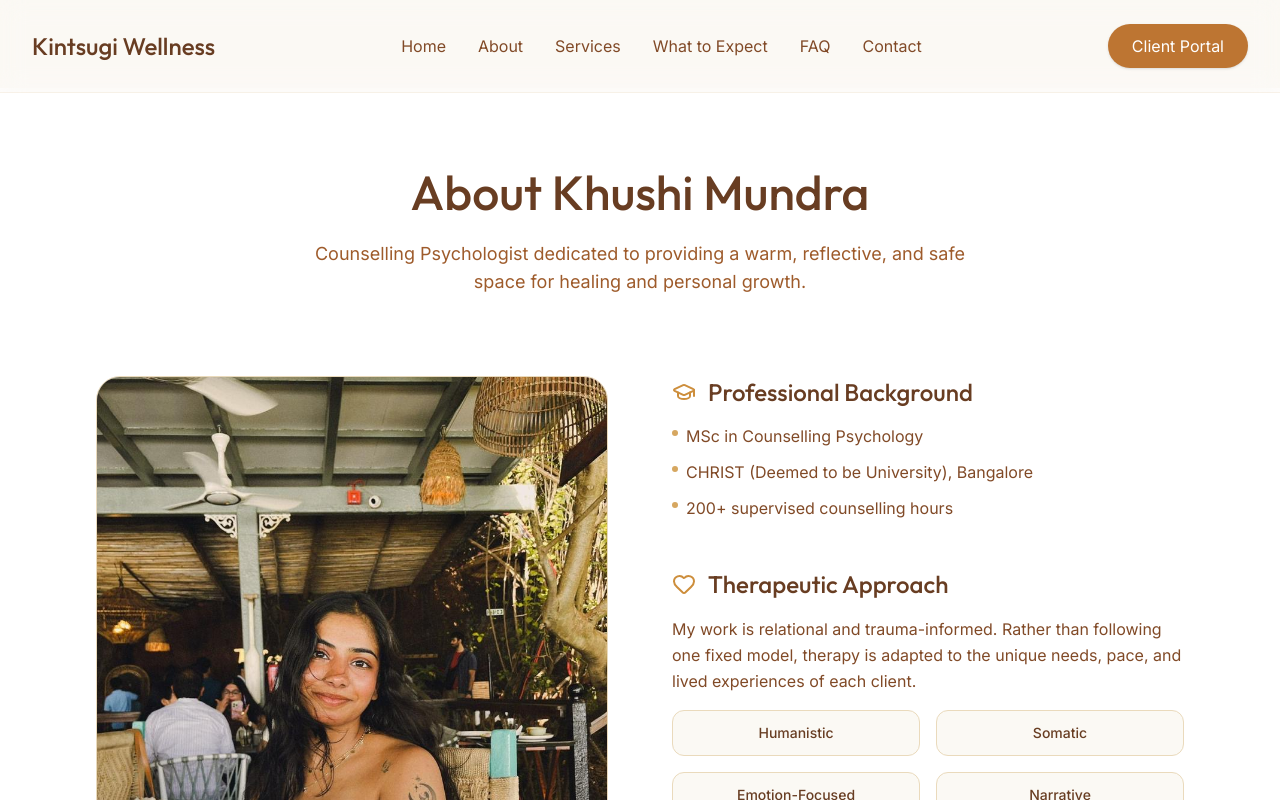
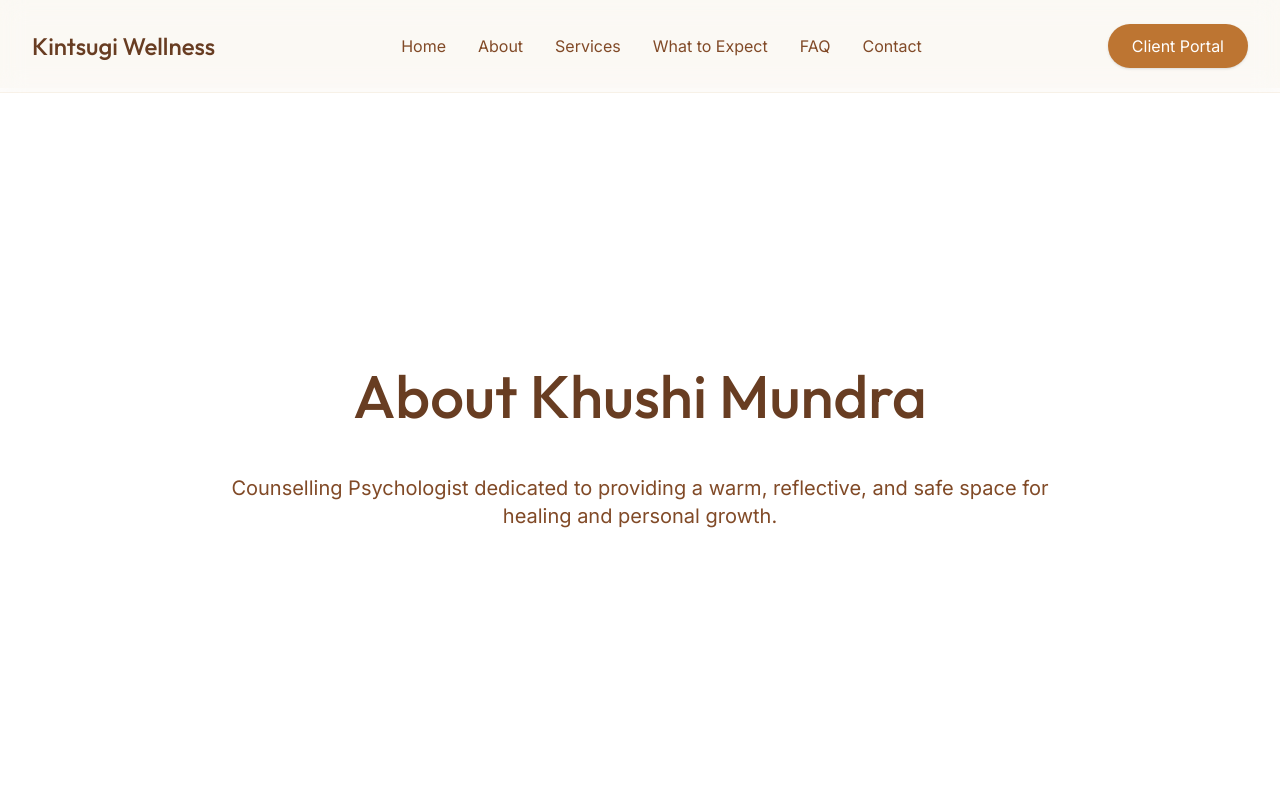
Before and after one commit to shashankmauryaa/kintsugi-wellness, a Next.js app: page /about in a window 1280 px wide. Shown: the top 800 px of the page. Built offline with nearby package versions, Linux system fonts and the light colour scheme.

Commit message:
feat: add framer-motion entrance animations and unify hero section layouts across pages

```diff
--- a/src/app/about/page.tsx
+++ b/src/app/about/page.tsx
@@ -7,11 +7,24 @@ export default function About() {
   return (
     <div className="flex-1 flex flex-col items-center w-full bg-white">
       {/* Hero Section */}
-      <section className="w-full max-w-5xl px-8 py-20 text-center">
-        <h1 className="text-4xl md:text-5xl font-heading text-[var(--color-gold-900)] mb-6">About Khushi Mundra</h1>
-        <p className="text-lg text-[var(--color-gold-700)] max-w-2xl mx-auto">
-          Counselling Psychologist dedicated to providing a warm, reflective, and safe space for healing and personal growth.
-        </p>
+      <section className="min-h-[calc(100vh-80px)] flex flex-col justify-center text-center px-8 max-w-4xl mx-auto py-20">
+        <motion.h1
+          initial={{ opacity: 0, y: 20 }}
+          animate={{ opacity: 1, y: 0 }}
+          transition={{ duration: 0.8, ease: "easeOut" }}
+          className="text-4xl md:text-5xl lg:text-6xl font-heading text-[var(--color-gold-900)] mb-12"
+        >
+          About Khushi Mundra
+        </motion.h1>
+
+        <motion.div
+          initial={{ opacity: 0, y: 30 }}
+          animate={{ opacity: 1, y: 0 }}
+          transition={{ duration: 0.8, delay: 0.2, ease: "easeOut" }}
+          className="space-y-6 text-lg md:text-xl text-[var(--color-gold-800)]"
+        >
+          <p>Counselling Psychologist dedicated to providing a warm, reflective, and safe space for healing and personal growth.</p>
+        </motion.div>
       </section>
 
       {/* Two Column Section */}
--- a/src/app/services/page.tsx
+++ b/src/app/services/page.tsx
@@ -1,4 +1,7 @@
+"use client";
+
 import Link from "next/link";
+import { motion } from "framer-motion";
 import { ArrowRight, User, GraduationCap, MessagesSquare, Users } from "lucide-react";
 
 export default function Services() {
@@ -40,11 +43,24 @@ export default function Services() {
   return (
     <div className="flex-1 flex flex-col items-center w-full pb-24">
       {/* Header */}
-      <section className="w-full bg-[var(--color-gold-50)] py-20 px-8 text-center border-b border-[var(--color-gold-200)]">
-        <h1 className="text-4xl md:text-5xl font-heading text-[var(--color-gold-900)] mb-6">Our Services</h1>
-        <p className="text-lg text-[var(--color-gold-800)] max-w-2xl mx-auto">
-          Counselling adapted to your pace and lived experiences. Choose the support that feels right for you.
-        </p>
+      <section className="min-h-[calc(100vh-80px)] flex flex-col justify-center text-center px-8 max-w-4xl mx-auto py-20">
+        <motion.h1
+          initial={{ opacity: 0, y: 20 }}
+          animate={{ opacity: 1, y: 0 }}
+          transition={{ duration: 0.8, ease: "easeOut" }}
+          className="text-4xl md:text-5xl lg:text-6xl font-heading text-[var(--color-gold-900)] mb-12"
+        >
+          Our Services
+        </motion.h1>
+
+        <motion.div
+          initial={{ opacity: 0, y: 30 }}
+          animate={{ opacity: 1, y: 0 }}
+          transition={{ duration: 0.8, delay: 0.2, ease: "easeOut" }}
+          className="space-y-6 text-lg md:text-xl text-[var(--color-gold-800)]"
+        >
+          <p>Counselling adapted to your pace and lived experiences. Choose the support that feels right for you.</p>
+        </motion.div>
       </section>
 
       {/* Services Grid */}
--- a/src/app/what-to-expect/page.tsx
+++ b/src/app/what-to-expect/page.tsx
@@ -17,7 +17,7 @@ export default function WhatToExpect() {
   return (
     <div className="flex-1 flex flex-col w-full bg-[var(--color-gold-50)] pt-12">
       {/* Hero Section */}
-      <section className="min-h-[70vh] flex flex-col items-center justify-center text-center px-8 max-w-4xl mx-auto py-20">
+      <section className="min-h-[calc(100vh-80px)] flex flex-col justify-center text-center px-8 max-w-4xl mx-auto py-20">
         <motion.h1
           initial={{ opacity: 0, y: 20 }}
           animate={{ opacity: 1, y: 0 }}
```
